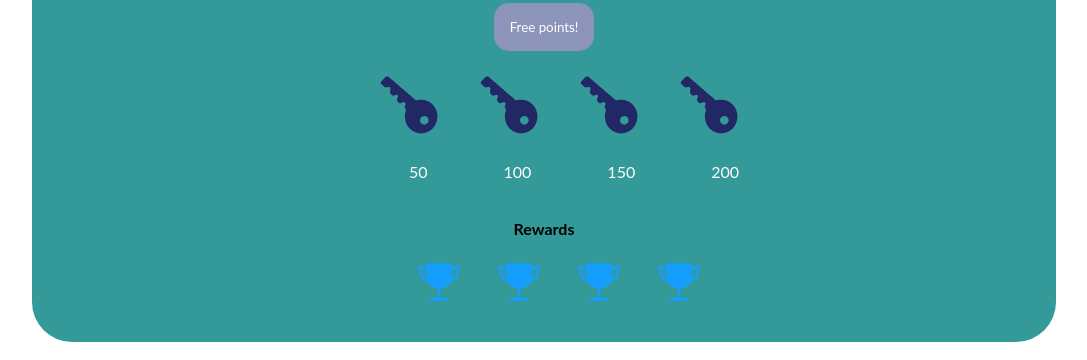
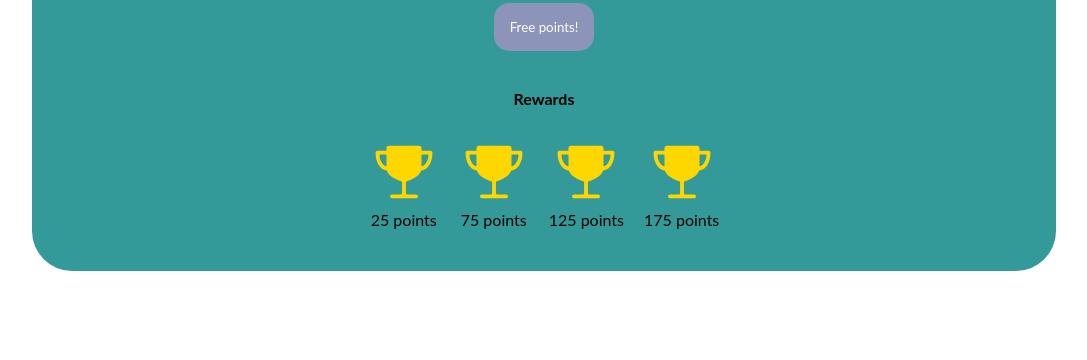
Before and after one commit to rajanisamir/tttbi, a React (Create React App) app: page / in a window 1280 px wide. Both pictures are taken after a click on the icon 1232 px from the left and 42 px from the top of the page. Shown: the part 367-727 px from the top of the page, without its empty margins (116-1203 px from the left). Built offline with nearby package versions, Linux system fonts and the light colour scheme; no server answers.

Commit message:
added fixed profile pic and icons representing rewards

```diff
--- a/src/App.css
+++ b/src/App.css
@@ -286,26 +286,26 @@ h1 {
   color: #fff;
 }
 
-.world-icon {
-  color: #222765;
-  margin-left: 30px;
+.reward-price-row{
+  display: flex;
+  justify-content: center;
+  margin: 0 auto;
+  width: 50%;
+}
+
+.reward-price-pairs {
+  white-space: nowrap;
+  text-align: center;
+  display:table-cell;
+  padding: 10px;
 }
 
 .reward-icon {
-  color: #149fff;
-  margin-left: 30px;
+  color: gold;
 }
 
-.world-point-row-values{
-  right: -30px;
-  display: flex;
-  justify-content: center;
-}
-
-.world-point-value{
-  margin-left: 38px;
-  margin-right: 38px;
-  color: #fff;
+.reward-price{
+  color: black;
 }
 
 .profile-pic {
--- a/src/components/Profile.js
+++ b/src/components/Profile.js
@@ -18,7 +18,6 @@ import {
   increment,
 } from "firebase/firestore";
 import { IoIosTrophy } from "react-icons/io";
-import { IoIosKey } from "react-icons/io";
 import { IoMdPerson } from "react-icons/io";
 
 function Profile() {
@@ -91,6 +90,11 @@ function Profile() {
     );
   }
 
+  var reward1 = global.assignmentScore > 25 ? "reward1-show" : "reward1-lock";
+  var reward2 = global.assignmentScore > 75 ? "reward2-show" : "reward2-lock";
+  var reward3 = global.assignmentScore > 125 ? "reward3-show" : "reward3-lock";
+  var reward4 = global.assignmentScore > 175 ? "reward4-show" : "reward4-lock";
+
   return (
     <div>
       <h1>User Profile</h1>
@@ -111,44 +115,34 @@ function Profile() {
       {/* <p>Assignment Score: {global.assignmentScore}</p> */}
       <br />
       <br />
-      <div className={"world-row-icons"}>
-        <IoIosKey size={70}
-          className={"world-icon"}
-        />
-        <IoIosKey size={70}
-          className={"world-icon"}
-        />
-        <IoIosKey size={70}
-          className={"world-icon"}
-        />
-        <IoIosKey size={70}
-          className={"world-icon"}
-        />
-      </div>
-      <br />
-      <div className={"world-point-row-values"}>
-        <div class={"world-point-value"}>50</div>
-        <div class={"world-point-value"}>100</div>
-        <div class={"world-point-value"}>150</div>
-        <div class={"world-point-value"}>200</div>
-      </div>
-      <br />
       <br />
       <h4>Rewards</h4>
       <br />
-      <div className={"reward-row-icons"}>
-        <IoIosTrophy size={50}
+      <div className={"reward-price-row"}>
+        <div className={"reward-price-pairs"}>
+          <IoIosTrophy size={70}
             className={"reward-icon"}
           />
-        <IoIosTrophy size={50}
+          <div className={reward1}>25 points</div>
+        </div>
+        <div className={"reward-price-pairs"}>
+          <IoIosTrophy size={70}
             className={"reward-icon"}
           />
-        <IoIosTrophy size={50}
+          <div className={reward2}>75 points</div>
+        </div>
+        <div className={"reward-price-pairs"}>
+          <IoIosTrophy size={70}
             className={"reward-icon"}
           />
-        <IoIosTrophy size={50}
+           <div className={reward3}>125 points</div>
+        </div>
+        <div className={"reward-price-pairs"}>
+          <IoIosTrophy size={70}
             className={"reward-icon"}
           />
+          <div className={reward4}>175 points</div>
+        </div>
       </div>
     </div>
   );
```
Lines whose indentation alone changed are shown as unchanged.
